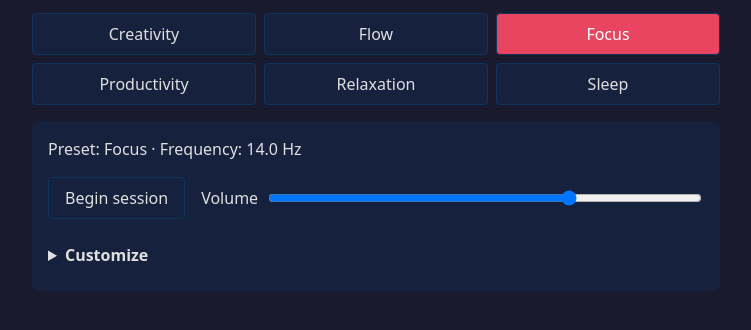
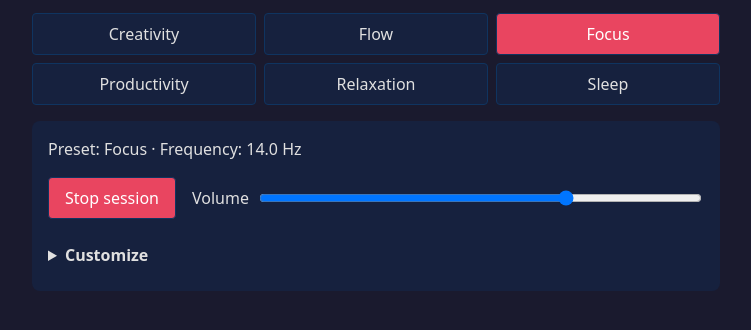
Before and after one commit to cartertemm/vcw, a plain HTML site: page projects/focus/index.html in a window 1280 px wide. Both pictures are taken after a click on the button "Begin session". Shown: the part 126-456 px from the top of the page, without its empty margins (264-1015 px from the left). Drawn offline with Linux system fonts and the light colour scheme.

Commit message:
Add AudioEngine skeleton with AudioContext and master gain wiring

```diff
--- a/projects/focus/index.html
+++ b/projects/focus/index.html
@@ -210,6 +210,33 @@
 			});
 		}
 
+		const AudioEngine = {
+			ctx: null,
+			masterGain: null,
+			playing: false,
+
+			start() {
+				if (this.playing) return;
+				if (!this.ctx) {
+					this.ctx = new (window.AudioContext || window.webkitAudioContext)();
+					this.masterGain = this.ctx.createGain();
+					this.masterGain.gain.value = 0.7;
+					this.masterGain.connect(this.ctx.destination);
+				}
+				if (this.ctx.state === 'suspended') this.ctx.resume();
+				this.playing = true;
+			},
+
+			stop() {
+				if (!this.playing) return;
+				this.playing = false;
+			},
+
+			setMasterVolume(v) {
+				if (this.masterGain) this.masterGain.gain.value = v;
+			},
+		};
+
 		document.addEventListener('DOMContentLoaded', () => {
 			const presetStrip = document.getElementById('preset-strip');
 			PRESETS.forEach((p, i) => {
@@ -284,6 +311,37 @@
 			});
 
 			selectPreset(initialPresetId);
+
+			const beginBtn = document.getElementById('begin-btn');
+			const volume = document.getElementById('volume');
+
+			// Restore persisted volume
+			if (typeof state.masterVolume === 'number') {
+				volume.value = String(Math.round(state.masterVolume * 100));
+				volume.setAttribute('aria-valuetext', `${volume.value} percent`);
+			}
+
+			function toggleSession() {
+				if (AudioEngine.playing) {
+					AudioEngine.stop();
+					beginBtn.textContent = 'Begin session';
+					beginBtn.setAttribute('aria-pressed', 'false');
+				} else {
+					AudioEngine.start();
+					AudioEngine.setMasterVolume(Number(volume.value) / 100);
+					beginBtn.textContent = 'Stop session';
+					beginBtn.setAttribute('aria-pressed', 'true');
+				}
+			}
+
+			beginBtn.addEventListener('click', toggleSession);
+
+			volume.addEventListener('input', () => {
+				const v = Number(volume.value) / 100;
+				AudioEngine.setMasterVolume(v);
+				volume.setAttribute('aria-valuetext', `${volume.value} percent`);
+				saveState({ masterVolume: v });
+			});
 		});
 	</script>
 </body>
```
